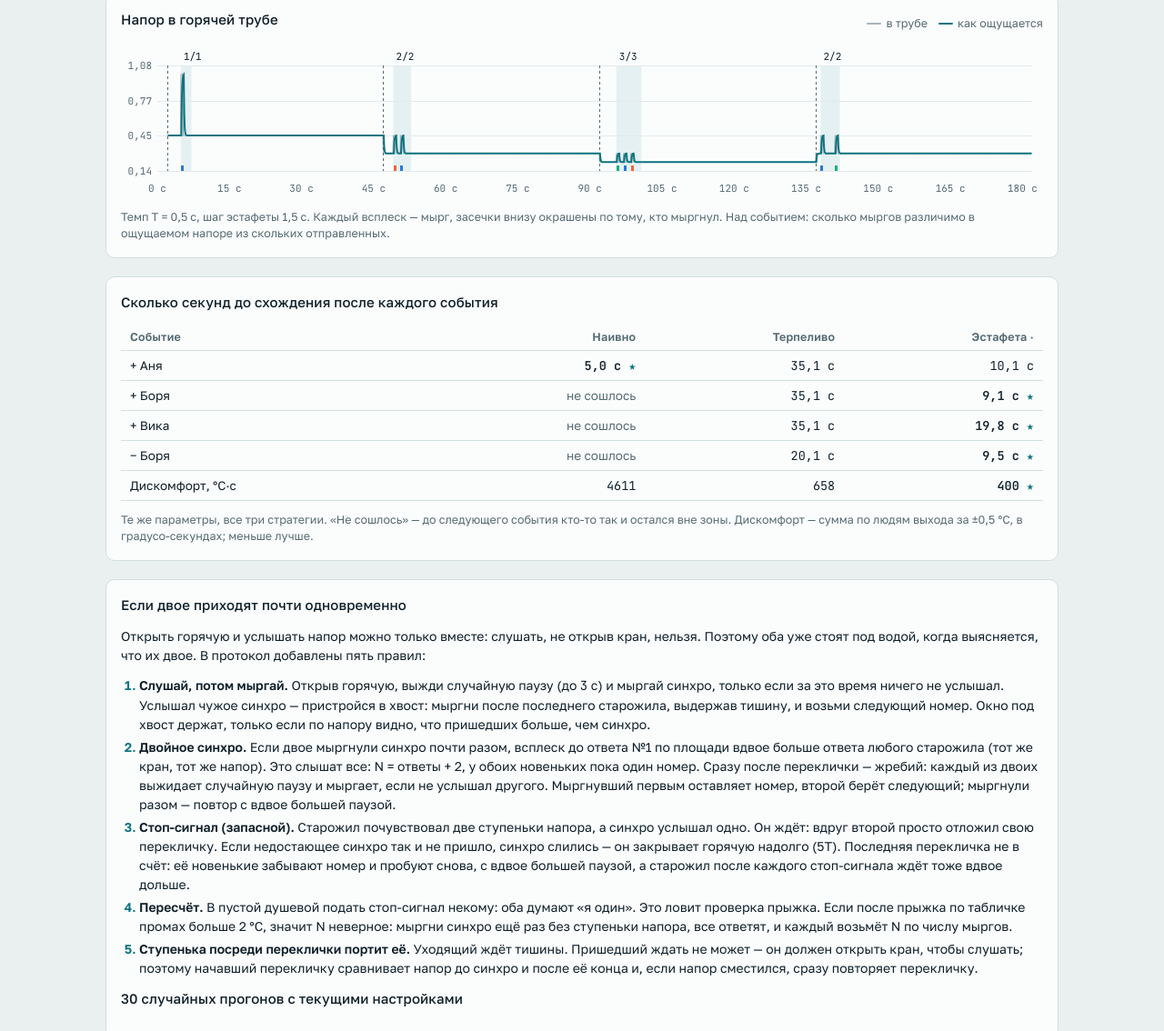
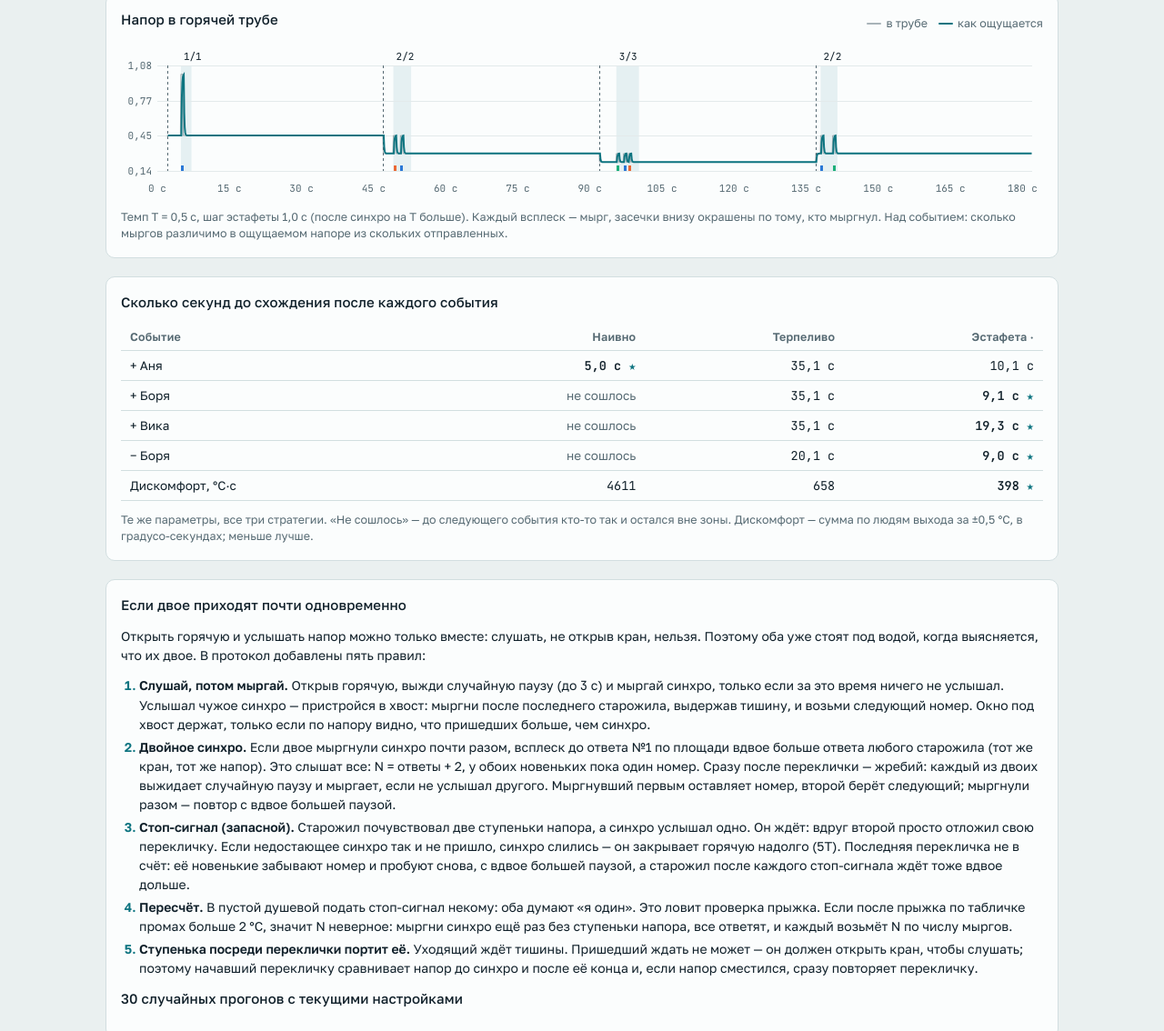
Before and after one commit to komapc/shower-protocol, a website: page index.html in a window 1280 px wide. Shown: the part 1210-2344 px from the top of the page at 91% size. Drawn offline with Linux system fonts and the light colour scheme; a web font is replaced by a local one.

Commit message:
Короткий шаг эстафеты: пауза только перед ответом №1 (#6)
№k мыргает, как только услышал конец мырга №k−1 (T + 0.4·P + 0.3 вместо
2T + 0.4·P + 0.3). Паузу T выжидает только №1 после синхро: без неё хвост
двойного синхро принимали за ступеньку и отменяли перекличку (пара P=4, N=6:
7 % неверного N). relayPause: true — прежний шаг.

P=4, N=6: не сошлось 19 → 8 %, пара 77 → 38 %; P=5, N=6: 53 → 32 %.
Цена: при шуме ощущения 0.15 у пары неверное N 5 → 11 %.

Co-authored-by: Claude Opus 5.5 <noreply@anthropic.com>

```diff
--- a/index.html
+++ b/index.html
@@ -254,15 +254,16 @@ details code { font-family: var(--f-mono); font-size: 12.5px; }
       <div class="finding"><b>Эстафета: 8–20&nbsp;с</b><p>Упреждающий прыжок по табличке плюс одна поправка по Ньютону. Время ограничено в основном задержкой воды и ошибкой таблички.</p></div>
       <div class="finding"><b>Старожилам перекличка не нужна</b><p>Они и так знают новое N: было N, напор упал, значит N+1. Если прыгать сразу, а не в конце переклички, дискомфорт падает, и тем сильнее, чем медленнее напор. Перекличка нужна только новенькому.</p></div>
       <div class="finding"><b>Мырг — это тоже скачок температуры</b><p>При медленном напоре мырги длинные, и через L секунд они приходят к лейкам горячими и холодными толчками. Поэтому мырг должен быть коротким: T&nbsp;=&nbsp;max(0,5&nbsp;с, 0,2·P). С прежним правилом T&nbsp;=&nbsp;0,8·P при задержке напора 3&nbsp;с эстафета проигрывала терпеливым, с коротким мыргом — выигрывает.</p></div>
-      <div class="finding"><b>Медленный напор: работает до ~3&nbsp;с</b><p>С коротким мыргом эстафета сходится во всех прогонах до задержки напора 3&nbsp;с при любом N до 6 и обгоняет терпеливых. С 4–5&nbsp;с при четырёх и больше людях перекличка перестаёт укладываться в 45&nbsp;с между событиями.</p></div>
-      <div class="finding"><b>Слияние выгоднее принять, чем отменить</b><p>Двое приходят разом — синхро сливаются почти в половине случаев. Раньше старожил ждал, давал стоп-сигнал, и перекличку повторяли; при P&nbsp;=&nbsp;3&nbsp;с и шестерых это не успевало до следующего события в 43&nbsp;% прогонов. Теперь двойное синхро узнают по площади всплеска, N верное сразу, а одинаковые номера разводит короткий жребий: неверное N — 0&nbsp;% при любом P до 4&nbsp;с.</p></div>
+      <div class="finding"><b>Медленный напор: работает до ~3&nbsp;с</b><p>С коротким мыргом эстафета сходится во всех прогонах до задержки напора 3&nbsp;с при любом N до 6 и обгоняет терпеливых. С 4–5&nbsp;с при четырёх и больше людях перекличка не всегда укладывается в 45&nbsp;с между событиями.</p></div>
+      <div class="finding"><b>Пауза нужна только после синхро</b><p>Раньше каждый в эстафете, услышав предыдущего, ещё выжидал паузу T. Она лишняя: мырги различимы и без неё. Без неё при P&nbsp;=&nbsp;4&nbsp;с и шестерых «не сошлось» падает с 19 до 8&nbsp;%, у пары — с 77 до 38&nbsp;%. Пауза осталась только перед ответом №1: иначе хвост двойного синхро принимали за чужую ступеньку напора. Цена — чуть хуже при сильном шуме ощущения.</p></div>
+      <div class="finding"><b>Слияние выгоднее принять, чем отменить</b><p>Двое приходят разом — синхро сливаются почти в половине случаев. Раньше старожил ждал, давал стоп-сигнал, и перекличку повторяли; при P&nbsp;=&nbsp;3&nbsp;с и шестерых это не успевало до следующего события в 43&nbsp;% прогонов. Теперь двойное синхро узнают по площади всплеска, N верное сразу, а одинаковые номера разводит короткий жребий: неверное N — 0–1&nbsp;% при любом P до 4&nbsp;с.</p></div>
       <div class="finding"><b>Двойную ступеньку видно</b><p>Если двойное синхро всё же не распознано, старожил отличает двойную ступеньку напора по высоте и подаёт стоп-сигнал. Ложных стоп-сигналов нет, но ожидание перед ним дорогое — поэтому это теперь запасной путь.</p></div>
       <div class="finding"><b>Без подстройки темпа мырги сливаются</b><p>Задержка напора 4&nbsp;с и выключенный адаптивный темп (мырг 0,5&nbsp;с): короткие мырги сглаживаются, и счётчик почти ничего не слышит. До 3&nbsp;с мырга в 0,5&nbsp;с хватает. Новенький берёт строку таблички для неверного N и исправляет это уже поправками.</p></div>
     </div>
     <details>
       <summary>Модель</summary>
       <p>Каждый кран — проводимость <code>g</code>. Горячая магистраль: давление <code>p<sub>h</sub> = 1 / (1 + 2·Σg<sub>h</sub>)</code>, холодная: <code>p<sub>c</sub> = 1 / (1 + 0,35·Σg<sub>c</sub>)</code>. Горячая связь сильная, холодная слабая. Расход <code>q = g·p</code>, температура смеси <code>(q<sub>h</sub>·60 + q<sub>c</sub>·15) / (q<sub>h</sub> + q<sub>c</sub>)</code>, у лейки она появляется через L секунд. Пока вода не дошла, у новенького течёт 22&nbsp;°C из трубы. Напор ощущается с чистой задержкой 0,4·P и сглаживанием τ&nbsp;=&nbsp;0,2·P.</p>
-      <p><b>Наивно:</b> раз в секунду горячая += 0,02·ошибка; если горячая упёрлась в край, крутят холодную. <b>Терпеливо:</b> горячая на метке, холодная шагом не больше 0,08, пауза L+1&nbsp;с. <b>Эстафета:</b> горячая на метке; при событии перекличка мыргами (горячая закрыта на T), прыжок холодной на значение из личной таблички для нового N, затем каждые L+1&nbsp;с поправка на 80% ошибки по наклону своего крана.</p>
+      <p><b>Наивно:</b> раз в секунду горячая += 0,02·ошибка; если горячая упёрлась в край, крутят холодную. <b>Терпеливо:</b> горячая на метке, холодная шагом не больше 0,08, пауза L+1&nbsp;с. <b>Эстафета:</b> горячая на метке; при событии перекличка мыргами (горячая закрыта на T; №k мыргает, как только услышал конец мырга №k−1, и только №1 выжидает после синхро паузу T), прыжок холодной на значение из личной таблички для нового N, затем каждые L+1&nbsp;с поправка на 80% ошибки по наклону своего крана.</p>
       <p>Мырги в ощущаемом напоре считаются честно: пересечения половины амплитуды одного крана. Если мыргов насчитано не столько, сколько было, новенький получает неверное N. Сценарий: люди приходят каждые 45&nbsp;с, после прихода последнего уходит второй.</p>
       <p><b>Допущения.</b> Человек знает, как ощущается одна ступенька напора при n людях (как и личную табличку). Ещё в трёх местах модель подсматривает истинное состояние: старожилы при раннем прыжке берут N из числа присутствующих, проверка прыжка откладывается, пока есть кто-то без номера, а порог для счёта мыргов берётся из истинного числа людей.</p>
     </details>
@@ -547,7 +548,7 @@ details code { font-family: var(--f-mono); font-size: 12.5px; }
     }
     drawPlayhead(ctx, h, x, c); drawCross(ctx, h, x, c);
     $('pCaption').textContent = st.strategy === 'relay'
-      ? `Темп T = ${fmt(cur.Tunit, 1)} с, шаг эстафеты ${fmt(cur.hop, 1)} с. Каждый всплеск — мырг, засечки внизу окрашены по тому, кто мыргнул. Над событием: сколько мыргов различимо в ощущаемом напоре из скольких отправленных.`
+      ? `Темп T = ${fmt(cur.Tunit, 1)} с, шаг эстафеты ${fmt(cur.hop, 1)} с (после синхро на T больше). Каждый всплеск — мырг, засечки внизу окрашены по тому, кто мыргнул. Над событием: сколько мыргов различимо в ощущаемом напоре из скольких отправленных.`
       : 'В этой стратегии перекличек нет: видны только ступеньки от входов и выходов и подёргивания от того, как люди крутят горячую.';
   }
 
--- a/package.json
+++ b/package.json
@@ -1,6 +1,6 @@
 {
   "name": "shower-protocol",
-  "version": "0.3.0",
+  "version": "0.4.0",
   "private": true,
   "description": "Протокол для нескольких душевых на общей горячей магистрали: симулятор и визуализация",
   "scripts": {
--- a/sim.js
+++ b/sim.js
@@ -14,6 +14,7 @@
     tailAlways: false, // держать окно под хвост в каждой перекличке (иначе — только при лишней ступеньке)      // услышавший чужое синхро новенький пристраивается в хвост той же переклички
     cwK: 2,          // окно случайной паузы перед синхро не меньше cwK·P (слышно чужое синхро только через ~P)
     tK: 0.2,         // адаптивный темп: T = max(0.5, tK·P); 0.8 давало слишком длинные мырги
+    relayPause: false, // true = прежний шаг эстафеты с лишней паузой
     mergeAccept: true, // слившиеся синхро распознаются по напору: N верное сразу, номера разводит жребий
     earlyJump: true, // старожилы прыгают сразу, не дожидаясь конца переклички
     strategy: 'relay', // naive | patient | relay
@@ -127,7 +128,11 @@
     const pause = p.adaptive ? Tunit : 0.5;
     const perceive = dPure + 5 * tau + (p.P > 0 ? 0.3 : 0); // напор устоялся
     const hear = dPure + 0.3;               // через сколько после начала чужого мырга его слышно
-    const hop = Tunit + dPure + pause + 0.3; // эстафета: дождаться, пока услышишь, и выдержать паузу
+    // эстафета: №k мыргает, как только услышал конец мырга №k−1 (relayPause — прежняя пауза на каждом шаге).
+    // Только №1 после синхро выжидает паузу: хвост синхро (а при слиянии — двух) должен затихнуть,
+    // чтобы по нему можно было и сравнить площади, и проверить ступеньку.
+    const hop = Tunit + hear + (p.relayPause ? pause : 0);
+    const hop1 = Tunit + hear + pause;
     const silence = 3 * Tunit;
     const jamLen = 5 * Tunit;
     const cw0 = Math.max(3, 6 * Tunit, p.cwK * p.P); // окно паузы должно покрывать время, за которое слышно чужое синхро     // окно случайной паузы перед синхро-мыргом
@@ -189,7 +194,7 @@
       const responders = present().filter(x => x.num > 0 && x !== a);
       const slots = slotsOf(responders);
       let tt = t;
-      slots.forEach(g => { tt += hop; g.forEach(x => pulse(x, tt, r, '#' + x.num)); });
+      slots.forEach((g, i) => { tt += i ? hop : hop1; g.forEach(x => pulse(x, tt, r, '#' + x.num)); });
       r.lastSlot = tt; r.joiners = [];
       // хвост: после последнего старожила пауза длиннее обычного шага — там мыргают пристроившиеся новенькие
       // окно под хвост держат, только если по напору видно, что пришедших больше, чем синхро
@@ -268,14 +273,14 @@
     // Сколько синхро было: всё, что ощущается до ответа №1, — синхро. Если всплеск синхро «по площади»
     // в полтора раза и больше превышает ответ старожила (тот же кран, тот же напор) — синхро было два.
     // Площадь, а не число пиков: два мырга вплотную сливаются в один пик, но площадь у них двойная.
-    const syncEndOf = (r) => r.sync + hop + dPure - 0.1; // до этого момента ответ №1 ещё не ощущается
+    const syncEndOf = (r) => r.sync + hop1 + dPure - 0.1; // до этого момента ответ №1 ещё не ощущается
     function syncsHeard(r, nResp) {
       const syncEnd = syncEndOf(r);
       // в пустой душевой сравнить не с чем — слияние там ловит пересчёт по температуре
       if (nResp === 0) return { m: 1, unit: null };
       const base = phFelt[Math.max(0, Math.round(r.sync / dt) - 1)];
       const us = [];
-      for (let k = 1; k <= nResp; k++) { const t = r.sync + k * hop + dPure - 0.1; us.push(area(t, t + hop, base)); }
+      for (let k = 1; k <= nResp; k++) { const t = r.sync + hop1 + (k - 1) * hop + dPure - 0.1; us.push(area(t, t + hop, base)); }
       us.sort((u, v) => u - v);
       const unit = us[Math.floor(us.length / 2)];
       const ratio = unit > 0 ? area(r.sync + dPure - 0.1, syncEnd, base) / unit : 1;
```
Also changed, not shown: README.md.
